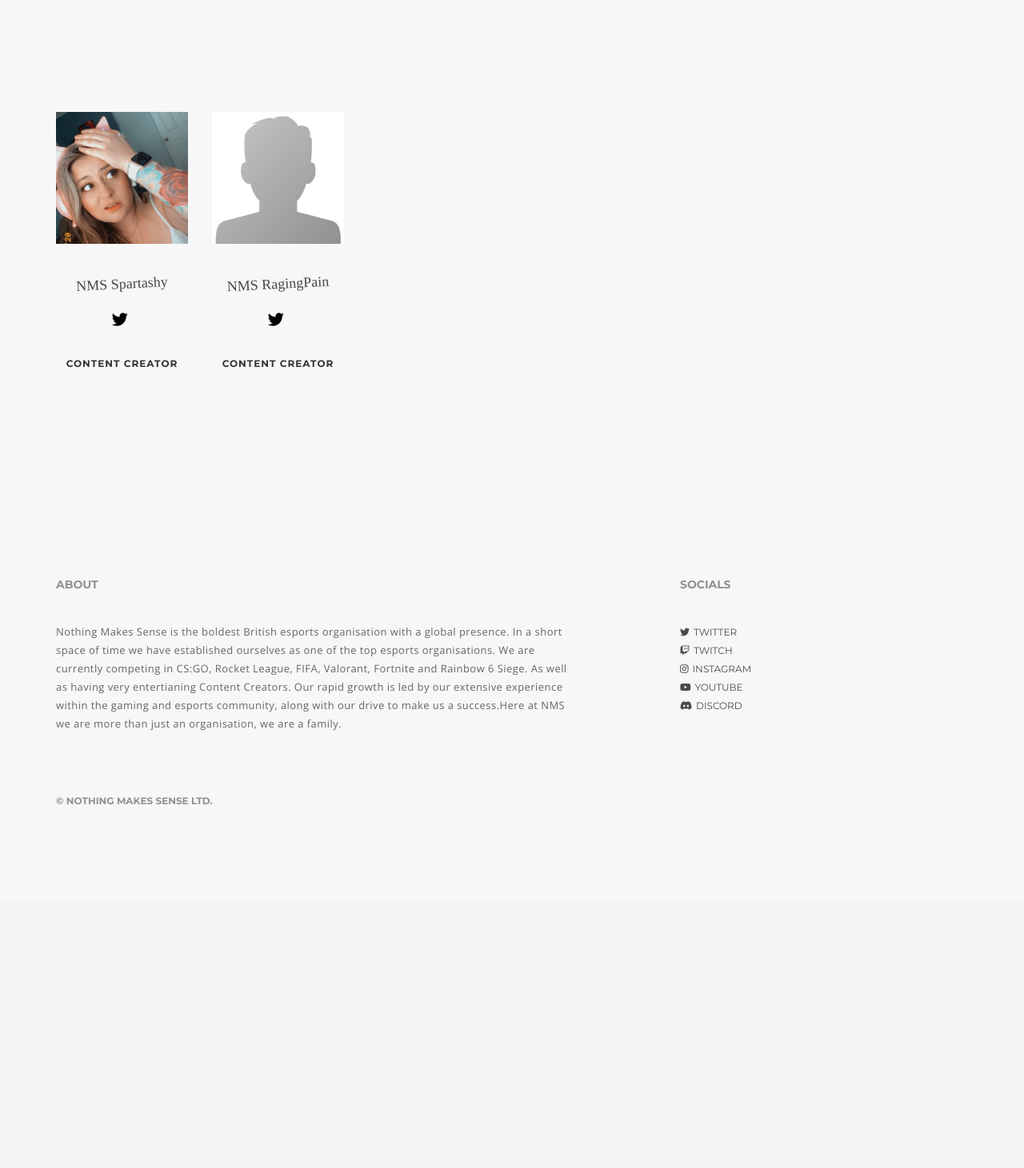
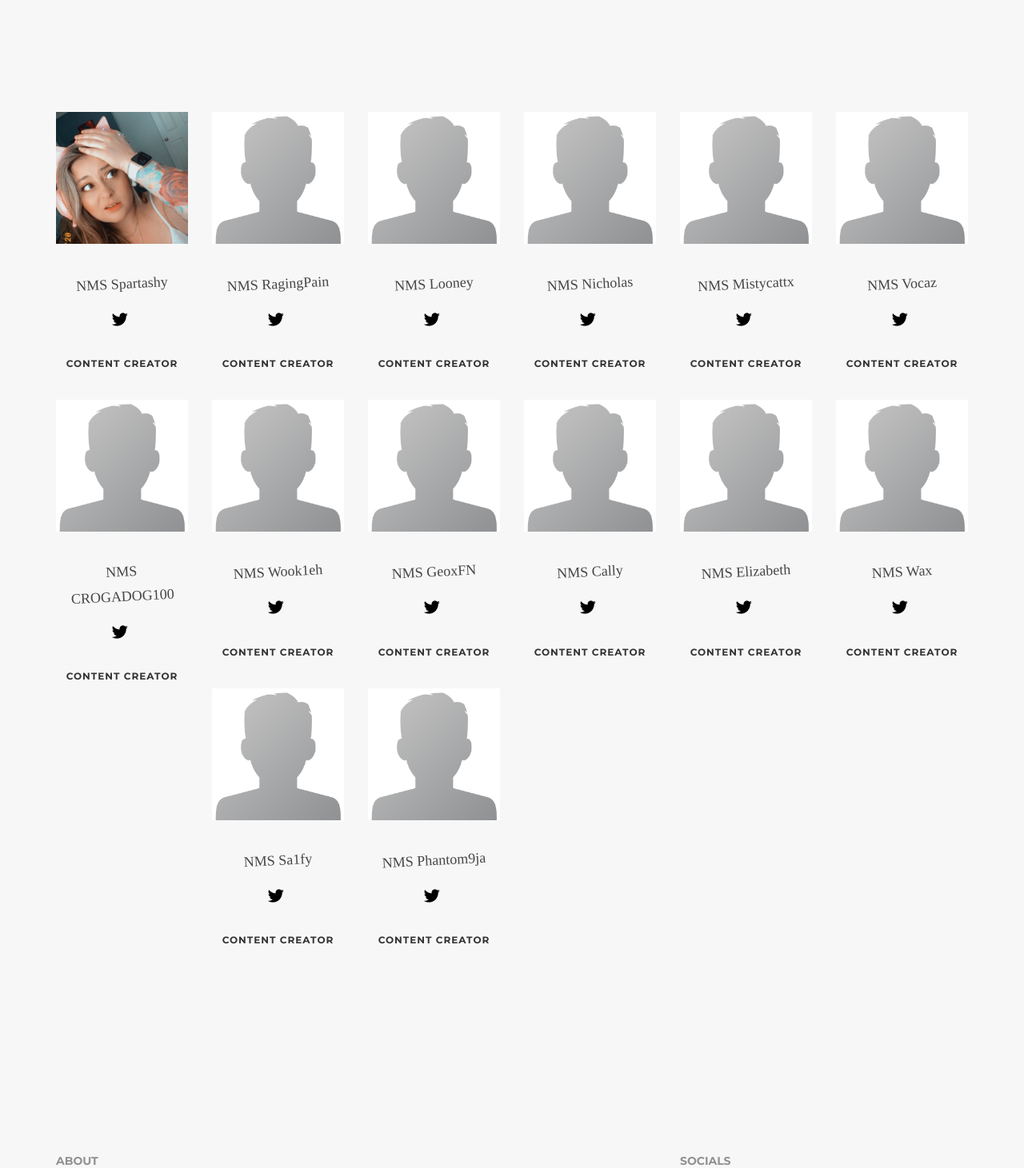
Before and after one commit to PeterRansome/NMS_website, a PHP site: page /content-creators in a window 1280 px wide. Shown: the part 290-1751 px from the top of the page at 80% size. Before the commit the page ends 1296 px from the top, so only its background shows below. Run offline with PHP 8.4, Linux system fonts and the light colour scheme; some libraries are stand-ins or nearby versions; some web fonts are replaced.

Commit message:
CONTENT CREATOR UPDATE

```diff
--- a/content-creators.php
+++ b/content-creators.php
@@ -14,7 +14,7 @@
 <section class="bg-gray text-center">
       <div class="container wow fadeIn">
         <div class="row justify-content-center">
-	          <div class="col-md-2 col-sm-6">
+	    <div class="col-md-2 col-sm-6">
 	            <p><img class="img-responsive center-block" src="/assets/img/spartashy.jpg" alt=""></p>
 	            <h2 class="classic">NMS Spartashy</h2>
 	            <ul class="list-inline">
@@ -29,6 +29,91 @@
 	              <li><a href="https://twitter.com/raging_pain"><i class="fab fa-twitter fa-lg"></i></a></li>
 	            </ul>
 	            <h6>Content Creator</h6>
+            </div>
+            <div class="col-md-2 col-sm-6">
+	            <p><img class="img-responsive center-block" src="/assets/img/default.png" alt=""></p>
+	            <h2 class="classic">NMS Looney</h2>
+	            <ul class="list-inline">
+	              <li><a href="https://twitter.com/ImJustLooney"><i class="fab fa-twitter fa-lg"></i></a></li>
+	            </ul>
+	            <h6>Content Creator</h6>
+	          </div><div class="col-md-2 col-sm-6">
+	            <p><img class="img-responsive center-block" src="/assets/img/default.png" alt=""></p>
+	            <h2 class="classic">NMS Nicholas</h2>
+	            <ul class="list-inline">
+	              <li><a href="https://twitter.com/NicholasPrime7"><i class="fab fa-twitter fa-lg"></i></a></li>
+	            </ul>
+	            <h6>Content Creator</h6>
+	          </div><div class="col-md-2 col-sm-6">
+	            <p><img class="img-responsive center-block" src="/assets/img/default.png" alt=""></p>
+	            <h2 class="classic">NMS Mistycattx</h2>
+	            <ul class="list-inline">
+	              <li><a href="https://twitter.com/mistycattx"><i class="fab fa-twitter fa-lg"></i></a></li>
+	            </ul>
+	            <h6>Content Creator</h6>
+	          </div><div class="col-md-2 col-sm-6">
+	            <p><img class="img-responsive center-block" src="/assets/img/default.png" alt=""></p>
+	            <h2 class="classic">NMS Vocaz</h2>
+	            <ul class="list-inline">
+	              <li><a href="https://twitter.com/Vocaz2"><i class="fab fa-twitter fa-lg"></i></a></li>
+	            </ul>
+	            <h6>Content Creator</h6>
+	          </div><div class="col-md-2 col-sm-6">
+	            <p><img class="img-responsive center-block" src="/assets/img/default.png" alt=""></p>
+	            <h2 class="classic">NMS CROGADOG100</h2>
+	            <ul class="list-inline">
+	              <li><a href="https://twitter.com/crogadog100"><i class="fab fa-twitter fa-lg"></i></a></li>
+	            </ul>
+	            <h6>Content Creator</h6>
+	          </div><div class="col-md-2 col-sm-6">
+	            <p><img class="img-responsive center-block" src="/assets/img/default.png" alt=""></p>
+	            <h2 class="classic">NMS Wook1eh</h2>
+	            <ul class="list-inline">
+	              <li><a href="https://twitter.com/wookieh4k"><i class="fab fa-twitter fa-lg"></i></a></li>
+	            </ul>
+	            <h6>Content Creator</h6>
+	          </div><div class="col-md-2 col-sm-6">
+	            <p><img class="img-responsive center-block" src="/assets/img/default.png" alt=""></p>
+	            <h2 class="classic">NMS GeoxFN</h2>
+	            <ul class="list-inline">
+	              <li><a href="https://twitter.com/GeoxFNBR"><i class="fab fa-twitter fa-lg"></i></a></li>
+	            </ul>
+	            <h6>Content Creator</h6>
+	          </div><div class="col-md-2 col-sm-6">
+	            <p><img class="img-responsive center-block" src="/assets/img/default.png" alt=""></p>
+	            <h2 class="classic">NMS Cally</h2>
+	            <ul class="list-inline">
+	              <li><a href="https://twitter.com/CallyFN"><i class="fab fa-twitter fa-lg"></i></a></li>
+	            </ul>
+	            <h6>Content Creator</h6>
+	          </div><div class="col-md-2 col-sm-6">
+	            <p><img class="img-responsive center-block" src="/assets/img/default.png" alt=""></p>
+	            <h2 class="classic">NMS Elizabeth</h2>
+	            <ul class="list-inline">
+	              <li><a href="https://twitter.com/NMSorg"><i class="fab fa-twitter fa-lg"></i></a></li>
+	            </ul>
+	            <h6>Content Creator</h6>
+	          </div><div class="col-md-2 col-sm-6">
+	            <p><img class="img-responsive center-block" src="/assets/img/default.png" alt=""></p>
+	            <h2 class="classic">NMS Wax</h2>
+	            <ul class="list-inline">
+	              <li><a href="https://twitter.com/WaxAccessible"><i class="fab fa-twitter fa-lg"></i></a></li>
+	            </ul>
+	            <h6>Content Creator</h6>
+	          </div><div class="col-md-2 col-sm-6">
+	            <p><img class="img-responsive center-block" src="/assets/img/default.png" alt=""></p>
+	            <h2 class="classic">NMS Sa1fy</h2>
+	            <ul class="list-inline">
+	              <li><a href="https://twitter.com/Sa1fy"><i class="fab fa-twitter fa-lg"></i></a></li>
+	            </ul>
+	            <h6>Content Creator</h6>
+	          </div><div class="col-md-2 col-sm-6">
+	            <p><img class="img-responsive center-block" src="/assets/img/default.png" alt=""></p>
+	            <h2 class="classic">NMS Phantom9ja</h2>
+	            <ul class="list-inline">
+	              <li><a href="https://twitter.com/phantom9ja"><i class="fab fa-twitter fa-lg"></i></a></li>
+	            </ul>
+	            <h6>Content Creator</h6>
 	          </div>
         </div>
       </div>
```
Also changed, not shown: content-creators.html (+85 -0 lines).
